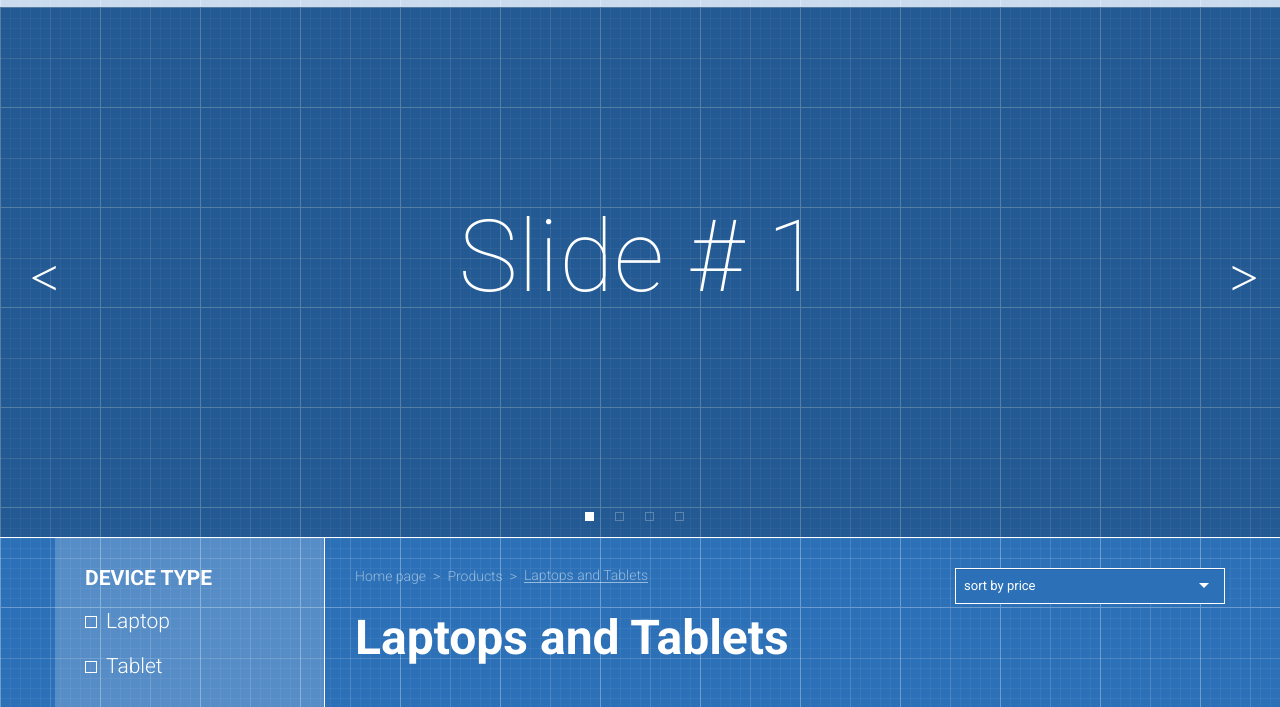
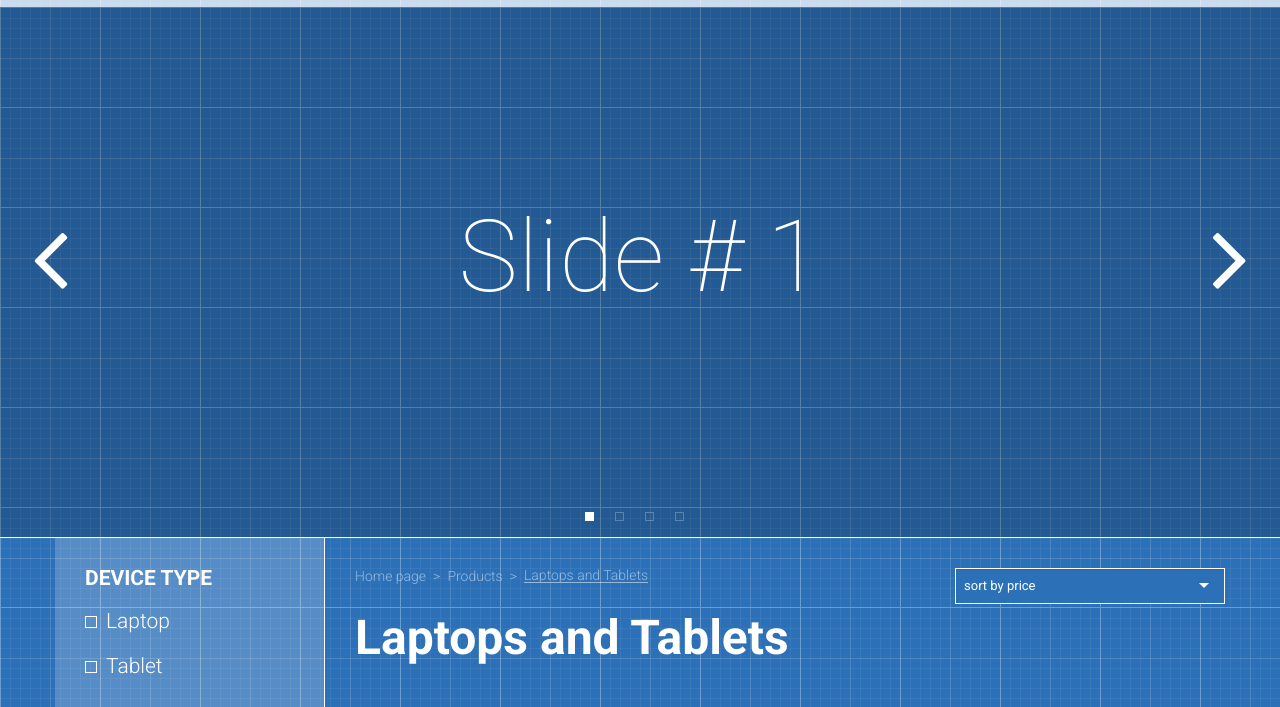
Before and after one commit to HelenPetrovska/HelenPetrovska.github.io, a plain HTML site: page index.html in a window 1280 px wide. Shown: the part 93-800 px from the top of the page. Drawn offline with Linux system fonts and the light colour scheme.

Commit message:
edited slick-arrow in slider-section

```diff
--- a/app.js
+++ b/app.js
@@ -233,6 +233,36 @@ $(document).ready(function () {
         dots:true,
     });
 
+    function arrowSliderPrev () {
+        let prevBtn = document.querySelector(".slick-prev");
+        let i = document.createElement("i");
+        prevBtn.append(i);
+        i.classList.add("fa");
+        i.classList.add("fa-angle-left");
+        i.setAttribute("aria-hidden", true);
+    }
+    arrowSliderPrev ();
+
+    function arrowSliderNext () {
+        let nextBtn = document.querySelector(".slick-next");
+        let i = document.createElement("i");
+        nextBtn.append(i);
+        i.classList.add("fa");
+        i.classList.add("fa-angle-right");
+        i.setAttribute("aria-hidden", true);
+    }
+    arrowSliderNext ();
+
+
+
+    // let nextBtn = document.querySelector(".slick-next");
+
+    // nextBtn.append(i);
+
+    // let img = document.createElement("img");
+// let avatar = user.avatar_url;
+// img.setAttribute("src",avatar);
+// document.body.append(img);
 
     // sort
 
--- a/style.css
+++ b/style.css
@@ -522,15 +522,14 @@ input[type="checkbox"] {
     font-size: 100px;
     font-weight: 100;
 }
-.slick-prev:before {
+.slick-prev:before, .slick-next:before {
     content: "\003c";
-    font-size: 50px;
-    opacity: 1;
+    font-size: 0px;
+    opacity: 0;
 }
-.slick-next:before {
-    content: "\003e";
-    font-size: 50px;
-    opacity: 1;
+.slick-prev, .slick-next {
+    height: 130px;
+    width: 40px;
 }
 .slick-dots li.slick-active button:before {
     background-color: #ffffff;
@@ -541,6 +540,10 @@ input[type="checkbox"] {
     border: 1px solid #ffffff;
     width: 7px;
     height: 7px;
+}
+.fa-angle-left, .fa-angle-right {
+    font-size: 100px;
+    color: #ffffff;
 }
 
 /* sort */
```
